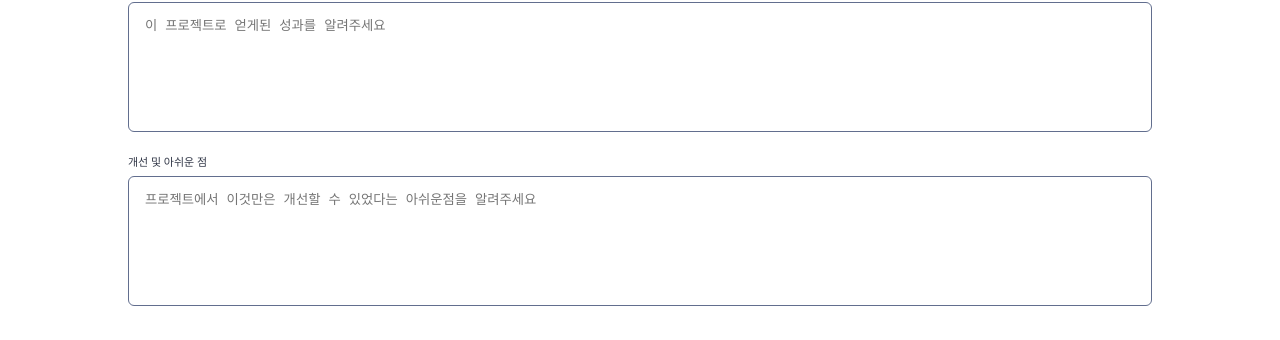
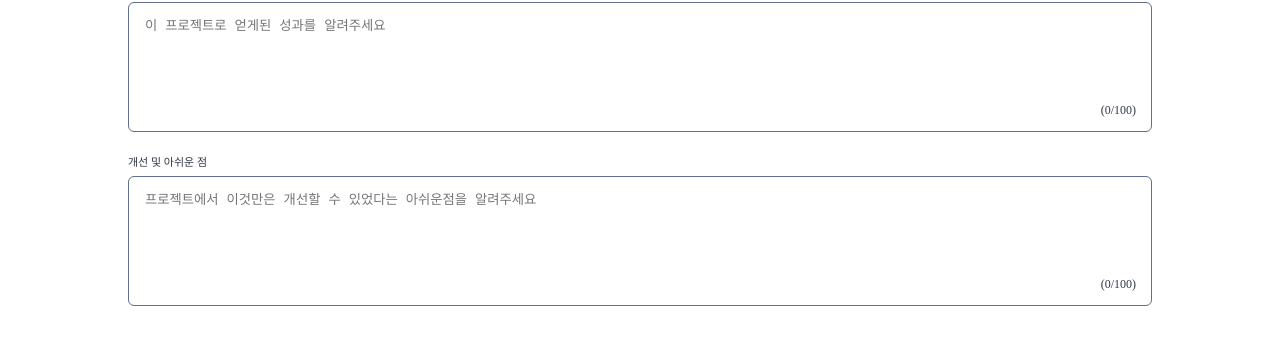
Before and after one commit to starting-front/gunyongbok, a React (Vite) app: page /profile/improvements in a window 1280 px wide. Shown: the part 347-687 px from the top of the page. Built offline with nearby package versions, Linux system fonts and the light colour scheme.

Commit message:
회고록 텍스트 길이 제한 추가

```diff
--- a/src/components/Memoir/ProjectImprovements.tsx
+++ b/src/components/Memoir/ProjectImprovements.tsx
@@ -67,6 +67,19 @@ const ImprovementTextarea = styled.textarea`
   }
 `;
 
+const TextLength = styled.span`
+  position: absolute;
+  bottom: 20px;
+  right: 16px;
+  font-size: 12px;
+  line-height: 12px;
+  color: #303646;
+
+  &.lengthOver {
+    color: red;
+  }
+`;
+
 const DEFAULT_TEXTAREA = {
   result: "",
   improvements: "",
@@ -78,6 +91,8 @@ interface Props {
 
 const ProjectImprovements = ({ updateStatusBtn }: Props) => {
   const [form, setForm] = useState(DEFAULT_TEXTAREA);
+  const [resultLength, setResultLength] = useState(false);
+  const [improvementsLength, setImprovementsLength] = useState(false);
 
   const onChange = (e: React.ChangeEvent<HTMLTextAreaElement>) => {
     const { name, value } = e.target;
@@ -91,18 +106,31 @@ const ProjectImprovements = ({ updateStatusBtn }: Props) => {
   const handleFormSubmit = () => {
     const { result, improvements } = form;
     if (result.length < 5)
-      return alert("프로젝트 성과는 5글자 이상 적어주세요");
+      return alert("프로젝트 성과는 5글자 이상 적어주세요 !");
     if (improvements.length < 5)
-      return alert("프로젝트 개선 및 아쉬운점은 5글자 이상으로 적어주세요");
+      return alert("프로젝트 개선 및 아쉬운점은 5글자 이상으로 적어주세요 !");
+    if (!resultLength || !improvementsLength)
+      return alert("성과 및 개선점은 100글자 이내로 기재해 주세요 !");
   };
 
   useEffect(() => {
     const { result, improvements } = form;
-    if (result.length > 5 && improvements.length > 5) {
+    if (
+      result.length > 5 &&
+      improvements.length > 5 &&
+      !resultLength &&
+      !improvements
+    ) {
       updateStatusBtn(true);
     } else {
       updateStatusBtn(false);
     }
+
+    result.length > 100 ? setResultLength(true) : setResultLength(false);
+
+    improvements.length > 100
+      ? setImprovementsLength(true)
+      : setImprovementsLength(false);
   }, [form]);
 
   return (
@@ -121,6 +149,9 @@ const ProjectImprovements = ({ updateStatusBtn }: Props) => {
             onChange={onChange}
             value={form.result}
           />
+          <TextLength
+            className={resultLength ? "lengthOver" : ""}
+          >{`(${form.result.length}/100)`}</TextLength>
         </ImprovementContainer>
         <ImprovementContainer>
           <ImprovementLabel>개선 및 아쉬운 점</ImprovementLabel>
@@ -131,6 +162,9 @@ const ProjectImprovements = ({ updateStatusBtn }: Props) => {
             onChange={onChange}
             value={form.improvements}
           />
+          <TextLength
+            className={improvementsLength ? "lengthOver" : ""}
+          >{`(${form.result.length}/100)`}</TextLength>
         </ImprovementContainer>
       </ImprovementwWrap>
       <ResumeFooterTitle
```
